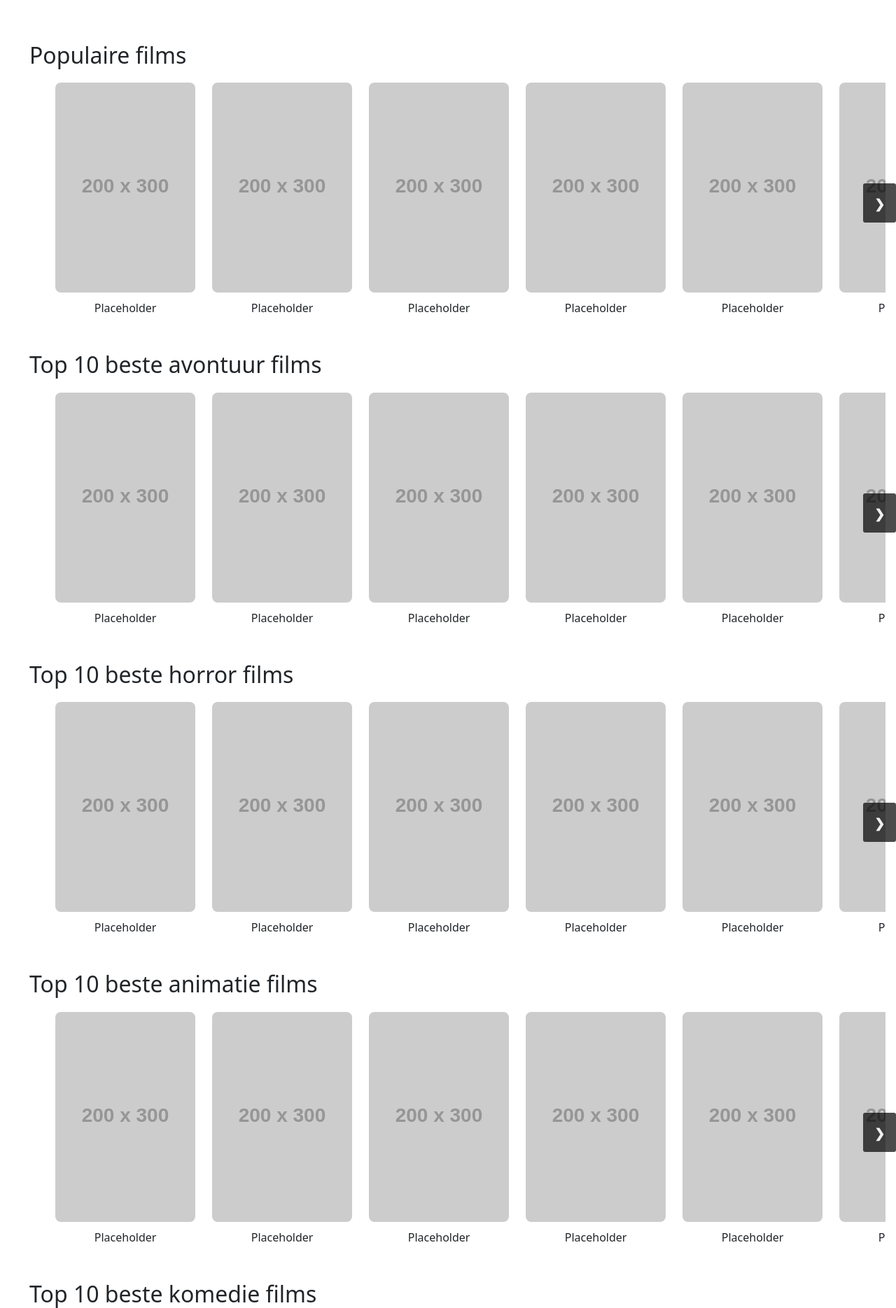
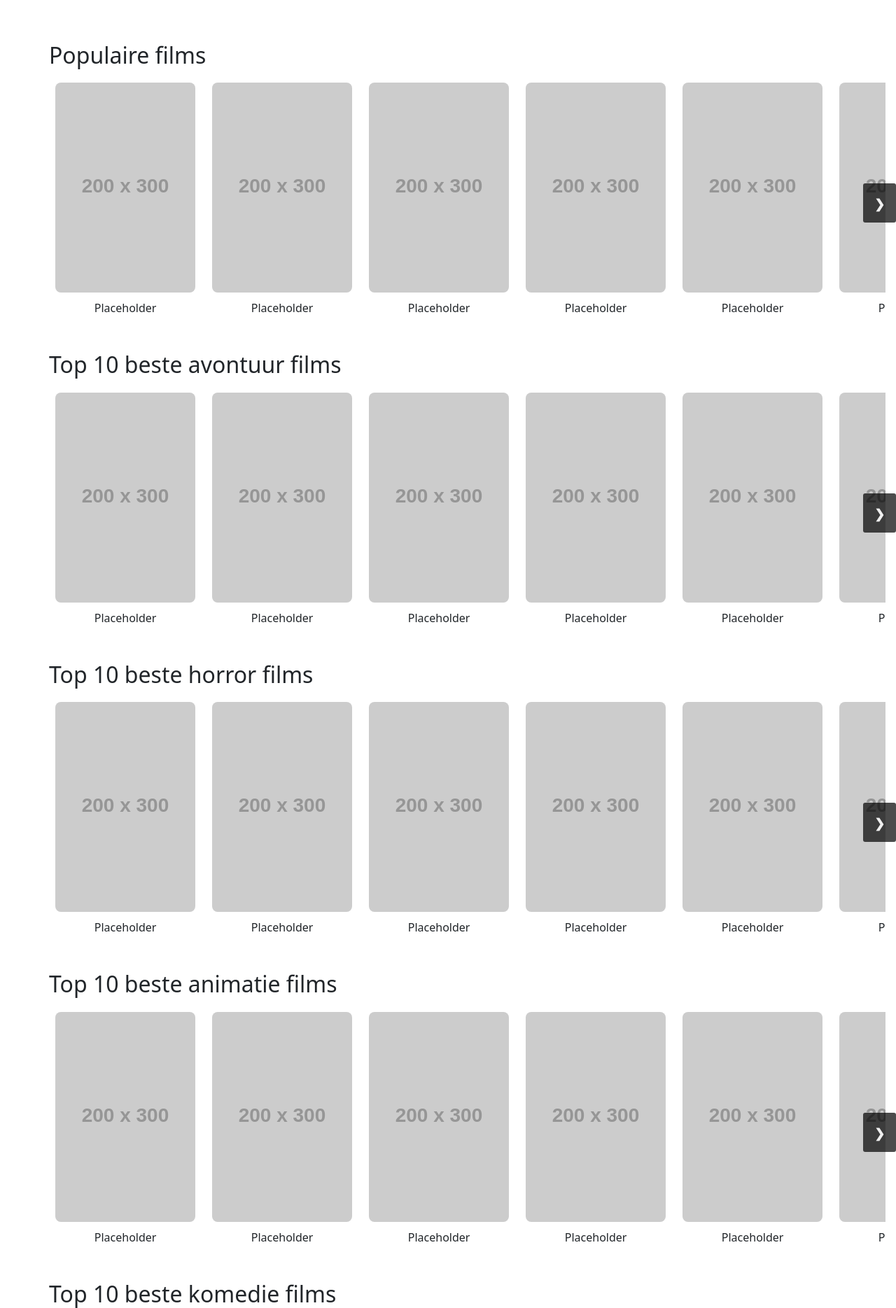
Before and after one commit to LunaTemmerman/co-working-project, a PHP site: page / in a window 1280 px wide. Shown: the part 61-1930 px from the top of the page at 70% size. Run offline with PHP 8.4, Linux system fonts and the light colour scheme; grey boxes labelled with a size stand in for pictures from a placeholder-image service; some libraries are stand-ins or nearby versions.

Commit message:
extra margin opmaak

```diff
--- a/web/css/index.css
+++ b/web/css/index.css
@@ -16,10 +16,6 @@ main h2{
 
 nav {
 	margin-bottom: 60px;
-}
-
-section h2 {
-	margin-left: 42px;
 }
 
 .scrollmenu {
```
